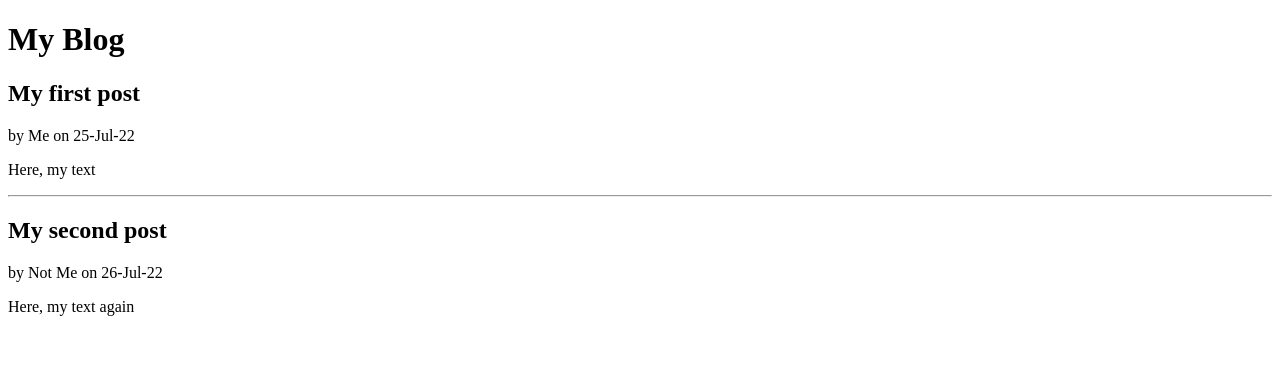
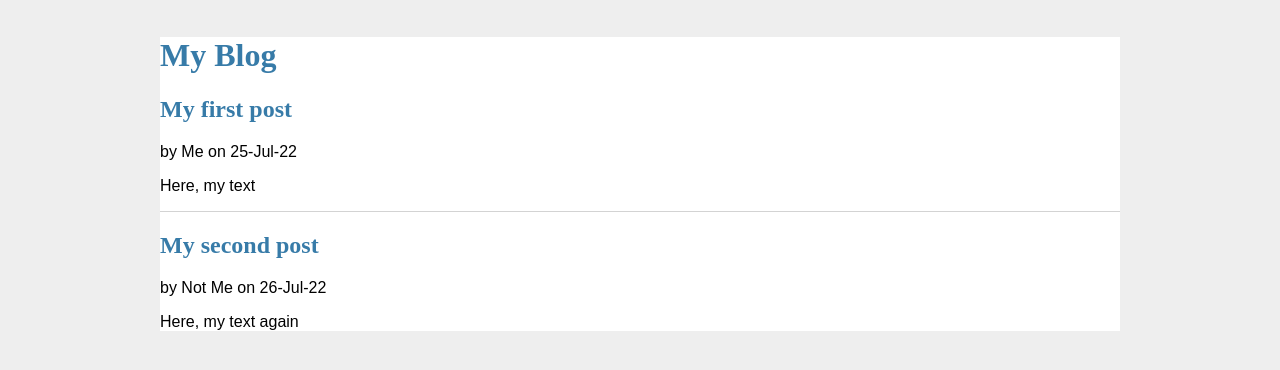
Before and after one commit to ebrasilio/ocean-web-python, a Flask app: page / in a window 1280 px wide. Shown: the top 370 px of the page. Run offline with Flask 2, Linux system fonts and the light colour scheme.

Commit message:
all templates

```diff
--- a/app.py
+++ b/app.py
@@ -22,3 +22,7 @@
 @app.route("/") # raiz
 def index():
     return render_template("index.html", posts=posts)
+
+@app.route("/login")
+def login():
+    return render_template("login.html")
--- /dev/null
+++ b/static/style.css
@@ -0,0 +1,38 @@
+html {
+    font-family: sans-serif;
+    background: #eee ;
+    padding: 1rem;
+}
+
+body {
+    max-width: 960px;
+    margin: 0 auto;
+    background: white;
+}
+
+h1 {
+    font-family: serif;
+    color: #377ba8;
+    margin: 1 rem 0;
+}
+
+hr {
+    border: none;
+    border-top: 1px solid lightgrey;
+}
+
+.content{
+   padding: 0 1rem 1rem;
+}
+
+.post  > header > div:first-of-type{
+    flex: auto;
+}
+.post .about {
+    color: slategray;
+    font-style: italic;
+}
+
+.post .body {
+    white-space: pre-line;
+}
--- /dev/null
+++ b/templates/base.html
@@ -0,0 +1,18 @@
+<!DOCTYPE html>
+<html lang="en">
+<head>
+    <meta charset="UTF-8">
+    <meta http-equiv="X-UA-Compatible" content="IE=edge">
+    <meta name="viewport" content="width=], initial-scale=1.0">
+    <title>Document</title>
+    <link rel="stylesheet" href="/static/style.css">
+</head>
+<body>
+    <h1> My Blog </h1>
+    <nav>
+
+    </nav>
+    {% block content %}
+    {% endblock %}
+</body>
+</html>
--- a/templates/index.html
+++ b/templates/index.html
@@ -1,20 +1,13 @@
-<!DOCTYPE html>
-<html lang="en">
-<head>
-    <meta charset="UTF-8">
-    <meta http-equiv="X-UA-Compatible" content="IE=edge">
-    <meta name="viewport" content="width=], initial-scale=1.0">
-    <title>Document</title>
-</head>
-<body>
-    <h1>My Blog</h1>
+{% extends "base.html" %}
+
+{% block content %}
     {% for post in posts %}
         <article>
             <header>
                 <div>
                     <h1> {{ post.title }}</h1>
                     <div class="about">by {{ post.author}}
-                        on {{ post.created.strftime('%d-%b-%y') }}
+                            on {{ post.created.strftime('%d-%b-%y') }}
                     </div>
                 </div>
             </header>
@@ -24,5 +17,4 @@
             <hr>
         {% endif %}
     {% endfor %}
-</body>
-</html>
+{% endblock %}
```
Also changed, not shown: templates/login.html (added, +7 -0 lines).
